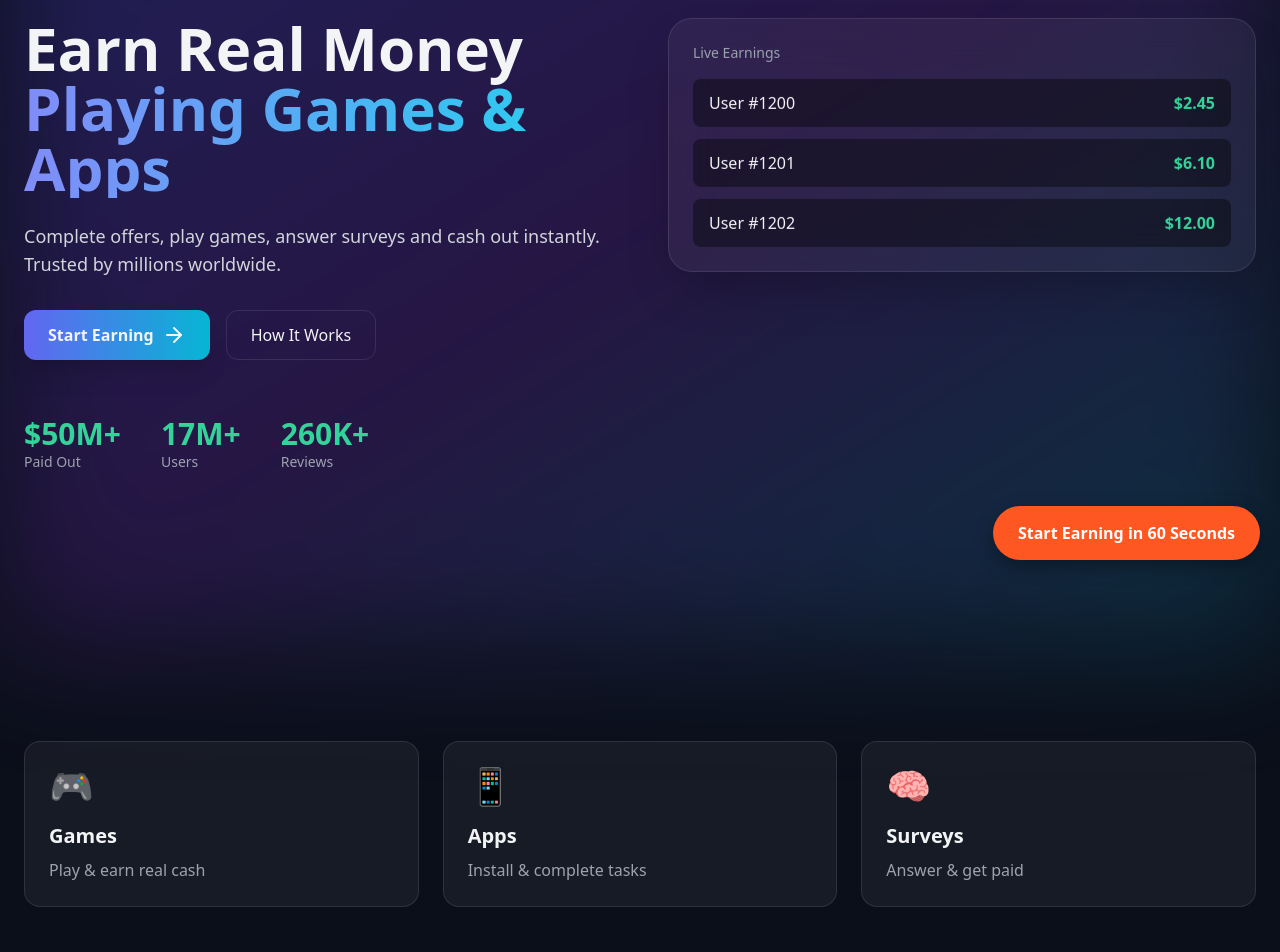
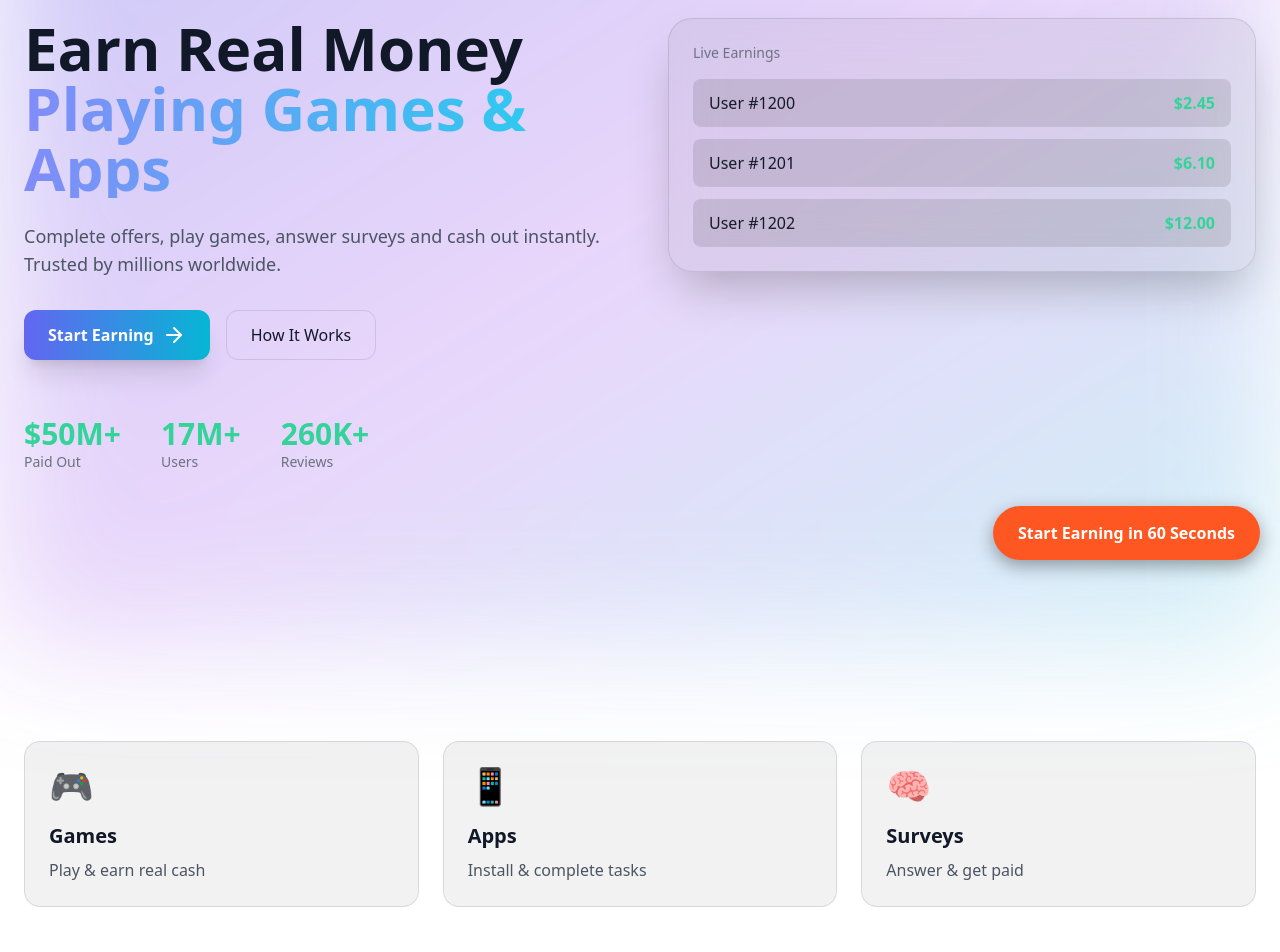
Before and after one commit to tool63/cashin, a Next.js app: page / in a window 1280 px wide. Shown: the part 220-1172 px from the top of the page. Built offline with nearby package versions, Linux system fonts and the light colour scheme.

Commit message:
Update page.tsx

```diff
--- a/app/page.tsx
+++ b/app/page.tsx
@@ -18,19 +18,18 @@ const fadeUp = {
 
 export default function Home() {
   return (
-    <main className="bg-[#0B0F1A] text-gray-100 overflow-hidden">
+    <main className="bg-white dark:bg-[#0B0F1A] text-gray-900 dark:text-gray-100 overflow-hidden transition-colors duration-300">
+
       {/* HERO */}
       <section className="relative min-h-screen flex items-center">
         {/* Background glow */}
         <div className="absolute inset-0 bg-gradient-to-br from-indigo-600/30 via-purple-600/20 to-cyan-500/20 blur-3xl" />
 
         <div className="relative z-10 max-w-7xl mx-auto px-6 grid lg:grid-cols-2 gap-14">
+
           {/* LEFT */}
-          <motion.div
-            initial="hidden"
-            animate="visible"
-            className="space-y-6"
-          >
+          <motion.div initial="hidden" animate="visible" className="space-y-6">
+
             <motion.h1
               variants={fadeUp}
               custom={1}
@@ -45,21 +44,17 @@ export default function Home() {
             <motion.p
               variants={fadeUp}
               custom={2}
-              className="text-lg text-gray-300 max-w-xl"
+              className="text-lg text-gray-600 dark:text-gray-300 max-w-xl"
             >
               Complete offers, play games, answer surveys and cash out instantly.
               Trusted by millions worldwide.
             </motion.p>
 
-            <motion.div
-              variants={fadeUp}
-              custom={3}
-              className="flex gap-4 pt-2"
-            >
+            <motion.div variants={fadeUp} custom={3} className="flex gap-4 pt-2">
               <motion.button
                 whileHover={{ scale: 1.04 }}
                 whileTap={{ scale: 0.97 }}
-                className="group flex items-center gap-2 bg-gradient-to-r from-indigo-500 to-cyan-500 px-6 py-3 rounded-xl font-semibold shadow-xl"
+                className="group flex items-center gap-2 bg-gradient-to-r from-indigo-500 to-cyan-500 px-6 py-3 rounded-xl font-semibold shadow-xl text-white"
               >
                 Start Earning
                 <ArrowRight className="group-hover:translate-x-1 transition" />
@@ -67,18 +62,14 @@ export default function Home() {
 
               <motion.button
                 whileHover={{ scale: 1.03 }}
-                className="px-6 py-3 rounded-xl border border-white/10 hover:bg-white/5 transition"
+                className="px-6 py-3 rounded-xl border border-black/10 dark:border-white/10 hover:bg-black/5 dark:hover:bg-white/5 transition"
               >
                 How It Works
               </motion.button>
             </motion.div>
 
             {/* STATS */}
-            <motion.div
-              variants={fadeUp}
-              custom={4}
-              className="flex gap-10 pt-8"
-            >
+            <motion.div variants={fadeUp} custom={4} className="flex gap-10 pt-8">
               {[
                 ["$50M+", "Paid Out"],
                 ["17M+", "Users"],
@@ -88,13 +79,15 @@ export default function Home() {
                   <div className="text-3xl font-bold text-emerald-400">
                     {value}
                   </div>
-                  <div className="text-sm text-gray-400">{label}</div>
+                  <div className="text-sm text-gray-500 dark:text-gray-400">
+                    {label}
+                  </div>
                 </div>
               ))}
             </motion.div>
           </motion.div>
 
-          {/* RIGHT – LIVE CARD */}
+          {/* RIGHT */}
           <motion.div
             initial={{ opacity: 0, y: 40 }}
             animate={{ opacity: 1, y: 0 }}
@@ -104,16 +97,18 @@ export default function Home() {
             <motion.div
               animate={{ y: [0, -6, 0] }}
               transition={{ repeat: Infinity, duration: 6, ease: "easeInOut" }}
-              className="relative bg-white/5 border border-white/10 rounded-3xl p-6 backdrop-blur-xl shadow-2xl"
+              className="relative bg-black/5 dark:bg-white/5 border border-black/10 dark:border-white/10 rounded-3xl p-6 backdrop-blur-xl shadow-2xl"
             >
-              <p className="text-sm text-gray-400 mb-4">Live Earnings</p>
+              <p className="text-sm text-gray-500 dark:text-gray-400 mb-4">
+                Live Earnings
+              </p>
 
               <div className="space-y-3">
                 {["$2.45", "$6.10", "$12.00"].map((amt, i) => (
                   <motion.div
                     key={i}
                     whileHover={{ scale: 1.02 }}
-                    className="flex justify-between bg-black/40 rounded-lg px-4 py-3"
+                    className="flex justify-between bg-black/10 dark:bg-black/40 rounded-lg px-4 py-3"
                   >
                     <span>User #{1200 + i}</span>
                     <span className="text-emerald-400 font-semibold">
@@ -145,11 +140,11 @@ export default function Home() {
               variants={fadeUp}
               custom={i}
               whileHover={{ y: -6 }}
-              className="group bg-white/5 border border-white/10 rounded-2xl p-6 hover:bg-white/10 transition"
+              className="group bg-black/5 dark:bg-white/5 border border-black/10 dark:border-white/10 rounded-2xl p-6 hover:bg-black/10 dark:hover:bg-white/10 transition"
             >
               <div className="text-4xl">{icon}</div>
               <h3 className="mt-4 text-xl font-semibold">{title}</h3>
-              <p className="mt-2 text-gray-400">{desc}</p>
+              <p className="mt-2 text-gray-600 dark:text-gray-400">{desc}</p>
             </motion.div>
           ))}
         </motion.div>
```
